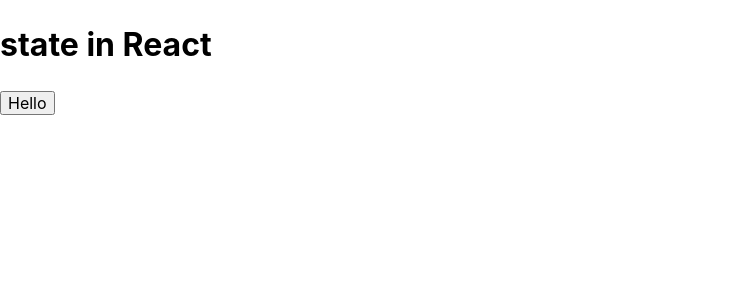
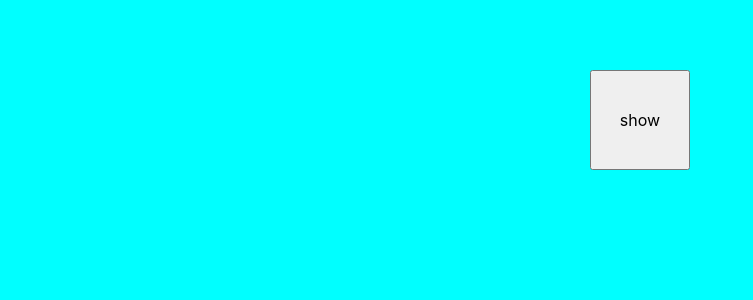
Before and after one commit to NadiiaUa23/modul2, a React (Vite) app: page / in a window 1280 px wide. Shown: the top 300 px of the page, without its empty margins (0-753 px from the left). Built offline with nearby package versions, Linux system fonts and the light colour scheme.

Commit message:
зміна тексту

```diff
--- a/src/App.css
+++ /dev/null
@@ -1,6 +0,0 @@
-#root {
-  max-width: 1280px;
-  margin: 0 auto;
-  padding: 2rem;
-  text-align: center;
-}
--- a/src/App.jsx
+++ b/src/App.jsx
@@ -1,6 +1,6 @@
-// import {useState} from 'react';
+import css from '../src/App.module.css';
 // import ClickCounter from './components/izolstste/ClickCounter'
-// import {useState} from 'react';
+import { useState } from "react";
 
 
 //?вар 1
@@ -165,18 +165,35 @@
 //!lecshen2.1
 
 
+// export default function App() {
+
+//   const handleClick = (value) => {
+//     console.log('hello this is click', value);
+//   }
+
+//   //якщо потрібен аргумент () => handleClick{5}
+//   return (
+//     <div className="{css.container}">
+//       <h1> state in React </h1>
+// <button onClick={() => handleClick(5) }>Hello</button>
+
+//     </div>
+//   );
+// };
+
 export default function App() {
+  const [isOpen, setIsOpen] = useState(false);
 
-  const handleClick = (value) => {
-    console.log('hello this is click', value);
-  }
+const handleToggle = ( ) => {
+  setIsOpen(!isOpen);
+};
 
-  //якщо потрібен аргумент () => handleClick{5}
-  return (
-    <div className="{css.container}">
-      <h1> state in React </h1>
-<button onClick={() => handleClick(5) }>Hello</button>
+return (
 
-    </div>
-  );
-};
+<div className={css.container}>
+
+<button onClick={handleToggle} className={css.btn}>{isOpen ? "close" : "show"}</button>
+</div>
+
+)
+}
--- /dev/null
+++ b/src/App.module.css
@@ -0,0 +1,20 @@
+#root {
+  max-width: 1280px;
+  margin: 0 auto;
+  padding: 2rem;
+  text-align: center;
+}
+
+.container {
+  background-color: aqua;
+  height: 1200px;
+  display: flex;
+  justify-content: center
+}
+
+.btn {
+  width: 100px;
+  height: 100px;
+  margin-top: 70px;
+
+}
```
Also changed, not shown: src/components/izolstste/ClickCounter.jsx (+4 -4 lines).
